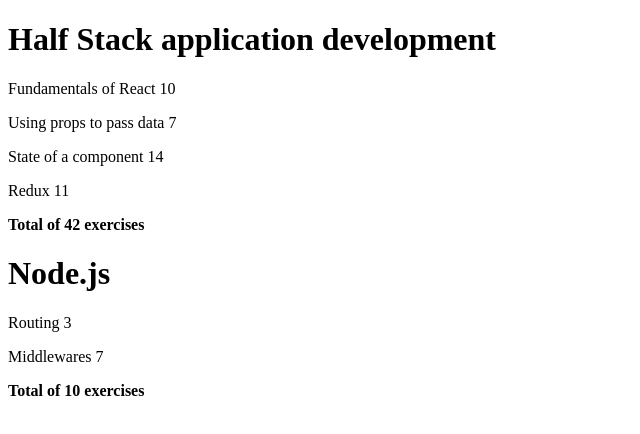
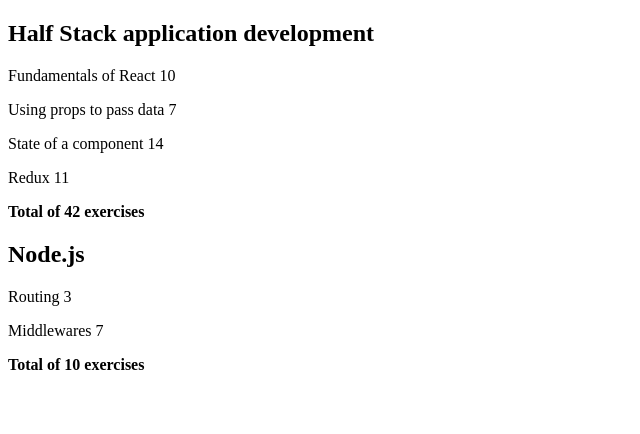
Before and after one commit to TheJiahao/fullstack, a React (Vite) app in the folder osa2/kurssitiedot/: page / in a window 1280 px wide. Shown: the top 434 px of the page, without its empty margins (0-640 px from the left). Built offline with nearby package versions, Linux system fonts and the light colour scheme.

Commit message:
Refaktoroi Header

```diff
--- a/osa2/kurssitiedot/src/Course.jsx
+++ b/osa2/kurssitiedot/src/Course.jsx
@@ -1,7 +1,7 @@
-const Header = (props) => {
+const Header = ({ course }) => {
   return (
     <>
-      <h1>{props.course.name}</h1>
+      <h2>{course.name}</h2>
     </>
   );
 };
@@ -43,7 +43,6 @@ const Total = ({ course }) => {
 const Course = ({ course }) => {
   return (
     <>
-      {" "}
       <Header course={course} />
       <Content course={course} />
       <Total course={course} />
```
